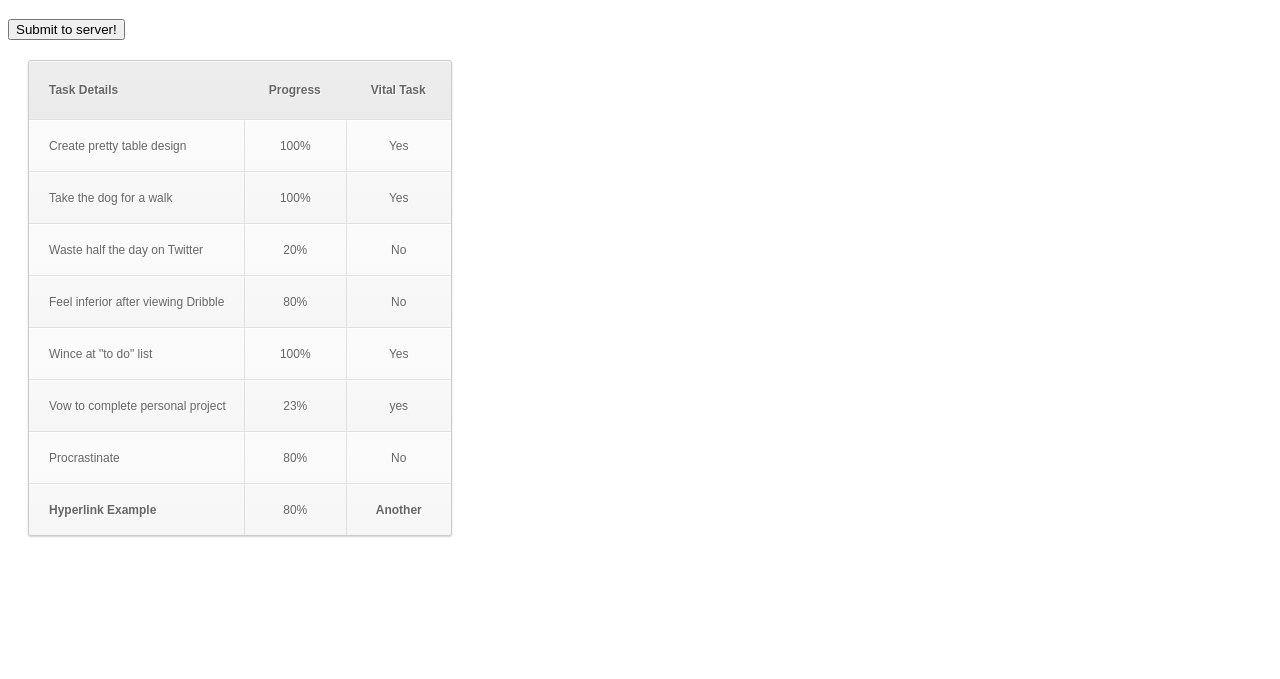
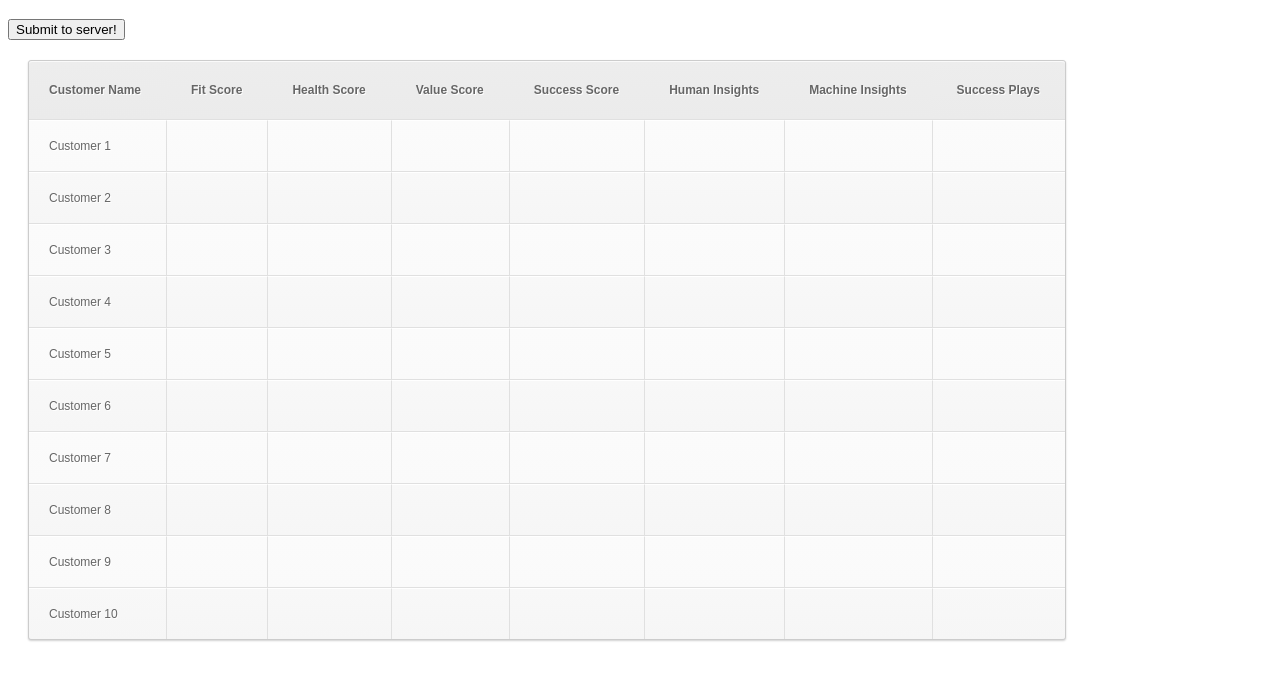
Before and after one commit to wisdomtreeconsulting/cusscore, a plain HTML site: page inst/www/calculate_score.html in a window 1280 px wide. Shown: the part 61-740 px from the top of the page. Drawn offline with Linux system fonts and the light colour scheme.

Commit message:
Update calculate_score.html

```diff
--- a/inst/www/calculate_score.html
+++ b/inst/www/calculate_score.html
@@ -21,7 +21,7 @@
         var req = ocpu.rpc("calculate_score", {
           fileName : "variables for R program.xlsx"
         }, function(output){
-          $("#output").text(output.message);
+          $("#output").val(output.message);
         });
 
         //if R returns an error, alert the error message
@@ -35,7 +35,14 @@
         });
       });
 
+     var fitscore = $("#output").val().split(",")[0];
+     $("#fit1").text(fitscore)
 
+     var healthscore = $("#output").val().split(",")[1];
+     $("#health1").text(healthscore)
+
+	var valuescore = $("#output").val().split(",")[2];
+     $("#value1").text(valuescore)
     });
     </script>
 
@@ -155,9 +162,14 @@ table tr:hover td {
 	<!-- Table Header -->
 	<thead>
 		<tr>
-			<th>Task Details</th>
-			<th>Progress</th>
-			<th>Vital Task</th>
+			<th>Customer Name</th>
+			<th>Fit Score</th>
+			<th>Health Score</th>
+			<th>Value Score</th>
+			<th>Success Score</th>
+			<th>Human Insights</th>
+			<th>Machine Insights</th>
+			<th>Success Plays</th>
 		</tr>
 	</thead>
 	<!-- Table Header -->
@@ -166,51 +178,111 @@ table tr:hover td {
 	<tbody>
 
 		<tr>
-			<td>Create pretty table design</td>
-			<td>100%</td>
-			<td>Yes</td>
+			<td>Customer 1</td>
+			<td id="fit1"></td>
+			<td id="health1"></td>
+			<td id="value1"></td>
+			<td id="success1"></td>
+			<td id="hinsight1"></td>
+			<td id="minsight1"></td>
+			<td id="play1"></td>
 		</tr><!-- Table Row -->
 
 		<tr class="even">
-			<td>Take the dog for a walk</td>
-			<td>100%</td>
-			<td>Yes</td>
+			<td>Customer 2</td>
+			<td id="fit2"></td>
+			<td id="health2"></td>
+			<td id="value2"></td>
+			<td id="success2"></td>
+			<td id="hinsight2"></td>
+			<td id="minsight2"></td>
+			<td id="play2"></td>
 		</tr><!-- Darker Table Row -->
 
 		<tr>
-			<td>Waste half the day on Twitter</td>
-			<td>20%</td>
-			<td>No</td>
+			<td>Customer 3</td>
+			<td id="fit3"></td>
+			<td id="health3"></td>
+			<td id="value3"></td>
+			<td id="success3"></td>
+			<td id="hinsight3"></td>
+			<td id="minsight3"></td>
+			<td id="play3"></td>
 		</tr>
 
 		<tr class="even">
-			<td>Feel inferior after viewing Dribble</td>
-			<td>80%</td>
-			<td>No</td>
+			<td>Customer 4</td>
+			<td id="fit4"></td>
+			<td id="health4"></td>
+			<td id="value4"></td>
+			<td id="success4"></td>
+			<td id="hinsight4"></td>
+			<td id="minsight4"></td>
+			<td id="play4"></td>
 		</tr>
 
 		<tr>
-			<td>Wince at "to do" list</td>
-			<td>100%</td>
-			<td>Yes</td>
+			<td>Customer 5</td>
+			<td id="fit5"></td>
+			<td id="health5"></td>
+			<td id="value5"></td>
+			<td id="success5"></td>
+			<td id="hinsight5"></td>
+			<td id="minsight5"></td>
+			<td id="play5"></td>
 		</tr>
 
 		<tr class="even">
-			<td>Vow to complete personal project</td>
-			<td>23%</td>
-			<td>yes</td>
+			<td>Customer 6</td>
+			<td id="fit6"></td>
+			<td id="health6"></td>
+			<td id="value6"></td>
+			<td id="success6"></td>
+			<td id="hinsight6"></td>
+			<td id="minsight6"></td>
+			<td id="play6"></td>
 		</tr>
 
 		<tr>
-			<td>Procrastinate</td>
-			<td>80%</td>
-			<td>No</td>
+			<td>Customer 7</td>
+			<td id="fit7"></td>
+			<td id="health7"></td>
+			<td id="value7"></td>
+			<td id="success7"></td>
+			<td id="hinsight7"></td>
+			<td id="minsight7"></td>
+			<td id="play7"></td>
+		</tr>
+<tr class="even">
+			<td>Customer 8</td>
+			<td id="fit8"></td>
+			<td id="health8"></td>
+			<td id="value8"></td>
+			<td id="success8"></td>
+			<td id="hinsight8"></td>
+			<td id="minsight8"></td>
+			<td id="play8"></td>
 		</tr>
 
+		<tr>
+			<td>Customer 9</td>
+			<td id="fit1"></td>
+			<td id="health9"></td>
+			<td id="value9"></td>
+			<td id="success9"></td>
+			<td id="hinsight9"></td>
+			<td id="minsight9"></td>
+			<td id="play9"></td>
+		</tr>
 		<tr class="even">
-			<td><a href="#yep-iit-doesnt-exist">Hyperlink 	Example</a></td>
-			<td>80%</td>
-			<td><a href="#inexistent-id">Another</a></td>
+			<td>Customer 10</td>
+			<td id="fit1"></td>
+			<td id="health10"></td>
+			<td id="value10"></td>
+			<td id="success10"></td>
+			<td id="hinsight10"></td>
+			<td id="minsight10"></td>
+			<td id="play1"></td>
 		</tr>
 
 	</tbody>
```
